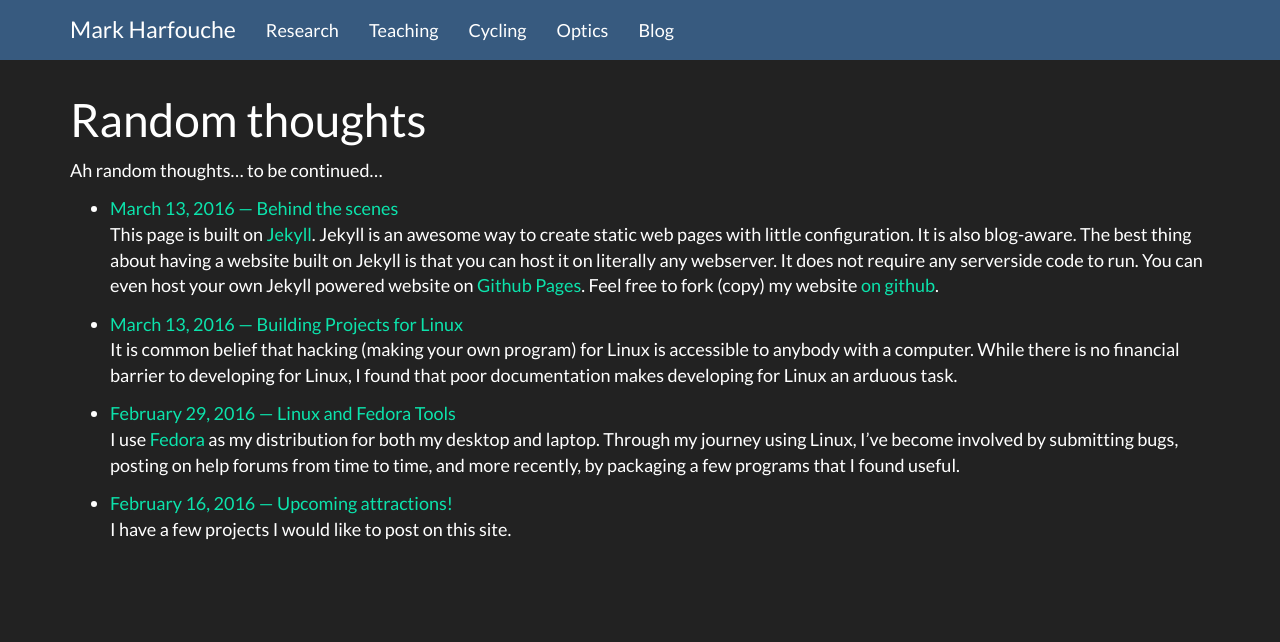
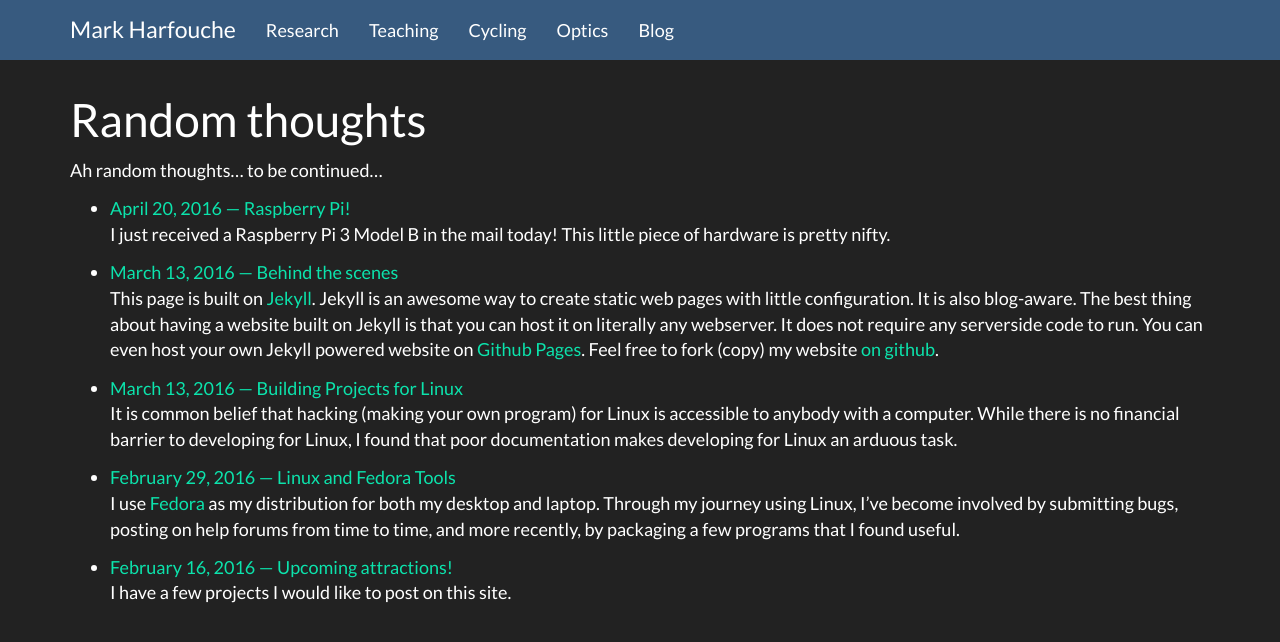
Before and after one commit to hmaarrfk/hmaarrfk.github.io, a Jekyll site: the page built from blog/index.md, in a window 1280 px wide. Shown: the top 642 px of the page. Built offline with Jekyll 4.4.1, drawn with Linux system fonts in a browser that asks for light colours; nearby versions of some CDN libraries; some of the changed lines change nothing that is shown.

Commit message:
RaspberryPi3 post

````diff
--- /dev/null
+++ b/_posts/2016-04-20-Rasberry-Pi.md
@@ -0,0 +1,100 @@
+---
+title: Raspberry Pi!
+
+---
+
+I just received a Raspberry Pi 3 Model B in the mail today! This little piece of hardware is pretty nifty.
+
+![My RaspberryPi3]({{ base.url }}/assets/20160420-raspberrypi3.jpg)
+
+I bought it from [Adafruit](https://www.adafruit.com/) with one of their [cases](https://www.adafruit.com/products/2258) and a little [Spy Camera](https://www.adafruit.com/products/1937). I got the case because my apartment has carpet and I wanted to minimize the risk of electromagnetic discharge when handling this small computer.
+
+As always, I find myself struggling when I need to get new pieces of hardware up and running. I felt like it is worthwhile to share my experience with others so that they know what to expect and what they can do to get their own up and running.
+
+## My setup
+I use Fedora on all my personal computers. At the time of writing, I'm using Fedora 23. To get the RapberryPi working, I wasn't able to use the NOOBS 1.9 operating system picker. I'm really not sure why. Instead I downloaded the Raspbian OS directly and used the `dd` command to get it onto my SD card.
+
+## First steps
+You always expect to do a little bit of system configuration to get started. First thing is first:
+
+  1. Expand your SD card storage
+  2. Remove unnecessary packages
+  3. Update the packages in your system
+  4. Enable the camera
+  5. Enable the ssh-server
+
+
+I remove packages first because it potentially reduces the download and update time for packages you will remove anyway!
+
+### Raspbian configuration
+The RPi comes with a nifty configuration utility. It has an interface in the terminal of the RaspberryPi, and doesn't require knowledge of the command line. Simply open up a terminal, and run the command
+
+```
+sudo raspi-config
+```
+
+It is pretty cool. We will be using it quite a bit.
+
+### Expanding the SD Card storage
+Within `raspi-config`, select the `1 Expand Filesystem` option and reboot. Voila! You can check that you have successfully increased your storage with the command
+```
+df -h
+```
+and noticing the line with `/dev/root`. The option `-h` allows you to read the storage in human units.
+
+### Remove unnecessary packages
+The RPi seems to have a few unecessary packages, I'm looking at you Wolfram Mathematica. Wolfram Mathematica alone takes up 700 MB on your SD card. I also removed LibreOffice since I don't need word processing on an underpowered computer.
+To remove everything all at once, run the following command:
+
+```
+sudo apt-get remove wolfram-engine scratch penguinspuzzle python-pygame dillo netsurf-gtk libreoffice*
+sudo apt-get remove minecraft-pi sonic-pi bluej greenfoot nodered claws-mail
+```
+
+I like to remove `idle-python2.7`. Unless you have a good reason, you should switch to python 3 at this point.
+
+```
+sudo apt-get remvoe idle-python2.7
+```
+
+If you don't want java
+
+```
+sudo apt-get remvoe oracle-java8-jdk
+```
+
+Now you can run
+
+```
+sudo apt-get autoremove
+```
+to remove all the unnecessary packages that were left behind.
+
+Here are a few posts that inspired me [this](https://glenngeenen.be/strip-down-raspbian/).
+
+### Update the packages in your system
+Now you can run
+```
+sudo aptitude upgrade
+```
+to upgrade your system.
+
+After this, I was left with a system about 1.9 GB in size. I checked this with the command `df -h`.
+
+### Enable the camera
+I'll be using the camera for a few projects. You need to enable it manually. We will use the `raspi-config` interface for this.
+Select the option that enables the camera, and reboot your system.
+
+Here is the reference to the RPi [documentation](https://www.raspberrypi.org/documentation/usage/camera/python/README.md).
+
+### Enabling ssh
+Within the `raspi-config`, you should enable sshd. This is particularly useful. I do recommend changing the password with the command `passwd` first. The default password is `raspberry`.
+
+Full disclaimer, ssh seems to have an issue over WiFi with me. It seems to have been documented
+[here](https://www.raspberrypi.org/forums/viewtopic.php?f=28&t=138631&start=25).
+
+## Install your useful software
+I like `vim` and `iceweasle` (Firefox)! What will be the first software that you install?
+
+## WiFi woes
+The RaspberryPi3 is rather new and bugs are to be expected. I guess we are back to how linux was in 2007 when having a working WiFi connection was the [Holy Grail!!!](https://www.raspberrypi.org/forums/viewtopic.php?f=28&t=138631&start=25) In either case, I setup a [bridge](https://major.io/2015/03/29/share-a-wireless-connection-via-ethernet-in-gnome-3-14/) between my laptop's WiFi and an old ethernet cable I had lying around. This allowed me to finally use `ssh` and `git`!
--- a/css/style.scss
+++ b/css/style.scss
@@ -19,3 +19,7 @@ $font-size-base:          18px !default;
 .social-buttons a{
     color: $text-color;
 }
+
+img {
+    max-width: 100%;
+}
````
Also changed, not shown: 1 other file.
